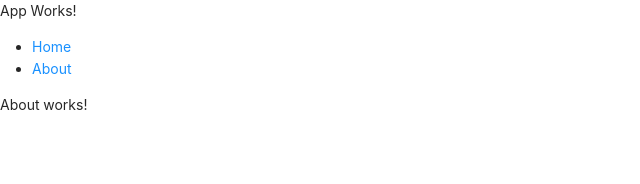
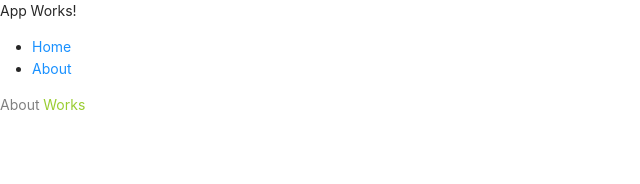
Before and after one commit to yakiang/app-starter-kit, a React (Vite) app: page /about in a window 1280 px wide. Shown: the top 184 px of the page, without its empty margins (0-640 px from the left). Built offline with nearby package versions, Linux system fonts and the light colour scheme; no server answers.

Commit message:
css modules

```diff
--- a/package.json
+++ b/package.json
@@ -75,8 +75,8 @@
       "prettier --write"
     ],
     "src/**/*.ts?(x)": [
-      "eslint --fix",
-      "prettier --write"
+      "prettier --write",
+      "eslint --fix"
     ]
   },
   "jest": {
--- /dev/null
+++ b/src/routes/About/index.module.scss
@@ -0,0 +1,7 @@
+.About {
+  color: grey;
+
+  .highlight {
+    color: yellowgreen;
+  }
+}
--- a/src/routes/About/index.tsx
+++ b/src/routes/About/index.tsx
@@ -1,5 +1,10 @@
 import React from 'react';
+import styles from './index.module.scss';
 
-const About = () => <div className="About">About works!</div>;
+const About = () => (
+  <div className={styles.About}>
+    About <span className={styles.highlight}>Works</span>
+  </div>
+);
 
 export default About;
```
